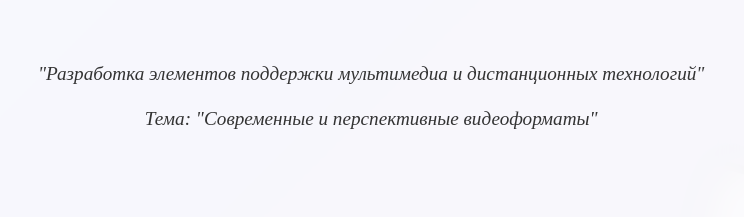
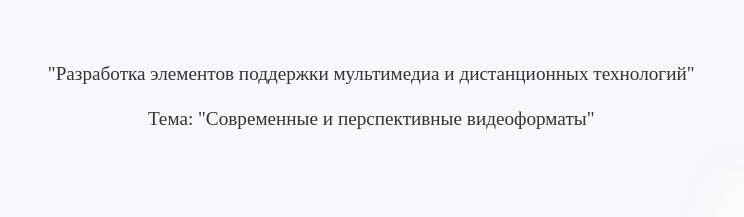
Before and after one commit to A1fheim/proj-nuj, a plain HTML site: page index.html in a window 1280 px wide. Shown: the part 398-615 px from the top of the page, 288-1032 px from the left. Drawn offline with Linux system fonts and the light colour scheme.

Commit message:
Update index.html

```diff
--- a/index.html
+++ b/index.html
@@ -18,8 +18,8 @@
 
             <h2 style="font-size: 1.5em; margin: 60px 0;text-align: center;">ПРОЕКТ</h2>
 
-            <p style="font-size: 1.2em; margin-bottom: 10px; text-align: center; font-style: italic;">"Разработка элементов поддержки мультимедиа и дистанционных технологий"</p>
-            <p style="font-size: 1.2em; margin-bottom: 20px; text-align: center; font-style: italic;">Тема: "Современные и перспективные видеоформаты"</p>
+            <p style="font-size: 1.2em; margin-bottom: 10px; text-align: center;">"Разработка элементов поддержки мультимедиа и дистанционных технологий"</p>
+            <p style="font-size: 1.2em; margin-bottom: 20px; text-align: center;">Тема: "Современные и перспективные видеоформаты"</p>
             <p>ㅤ</p>
             <p>ㅤ</p>
             <div style="margin: 30px 0; font-size: 1em; line-height: 1.4;">
```
